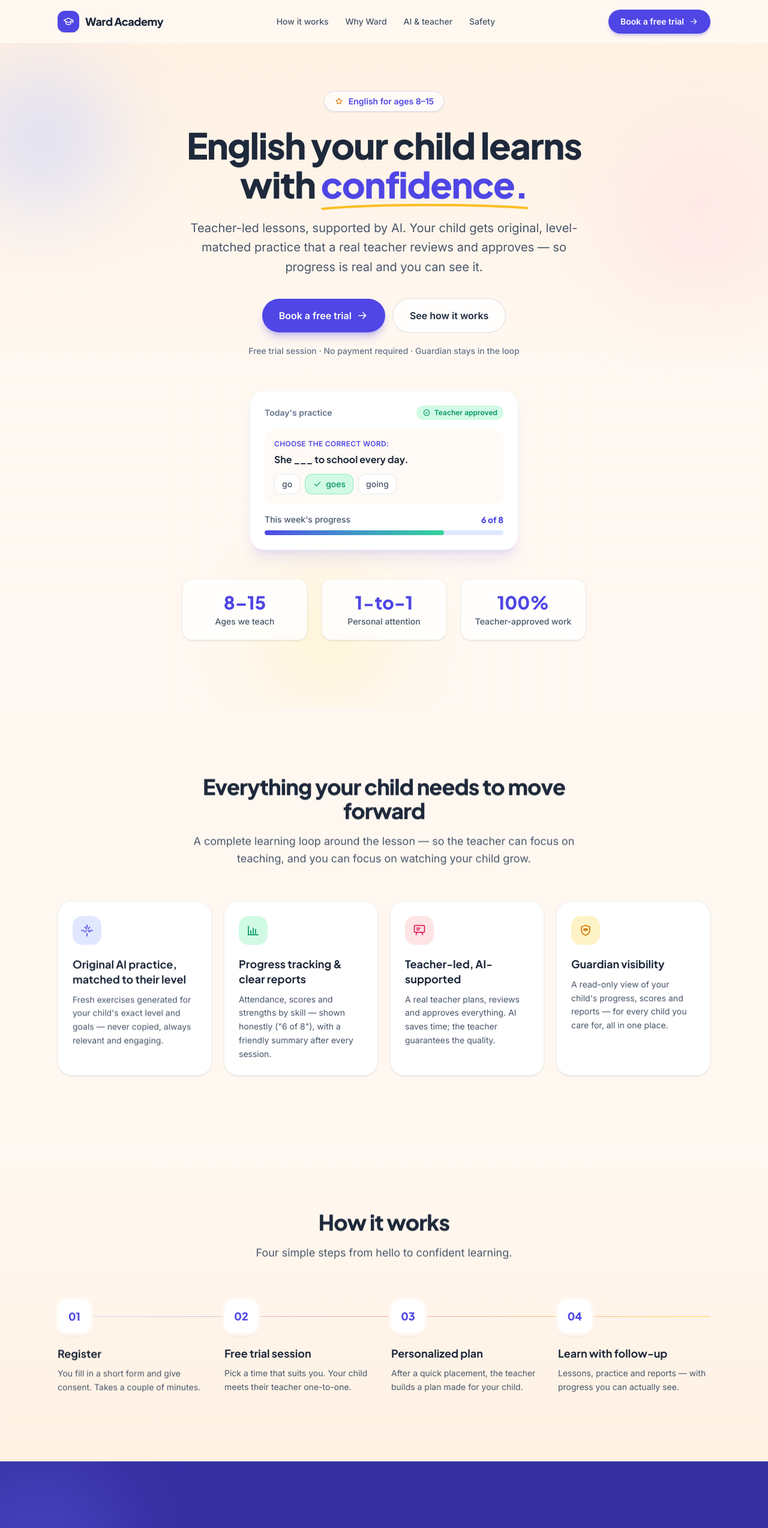
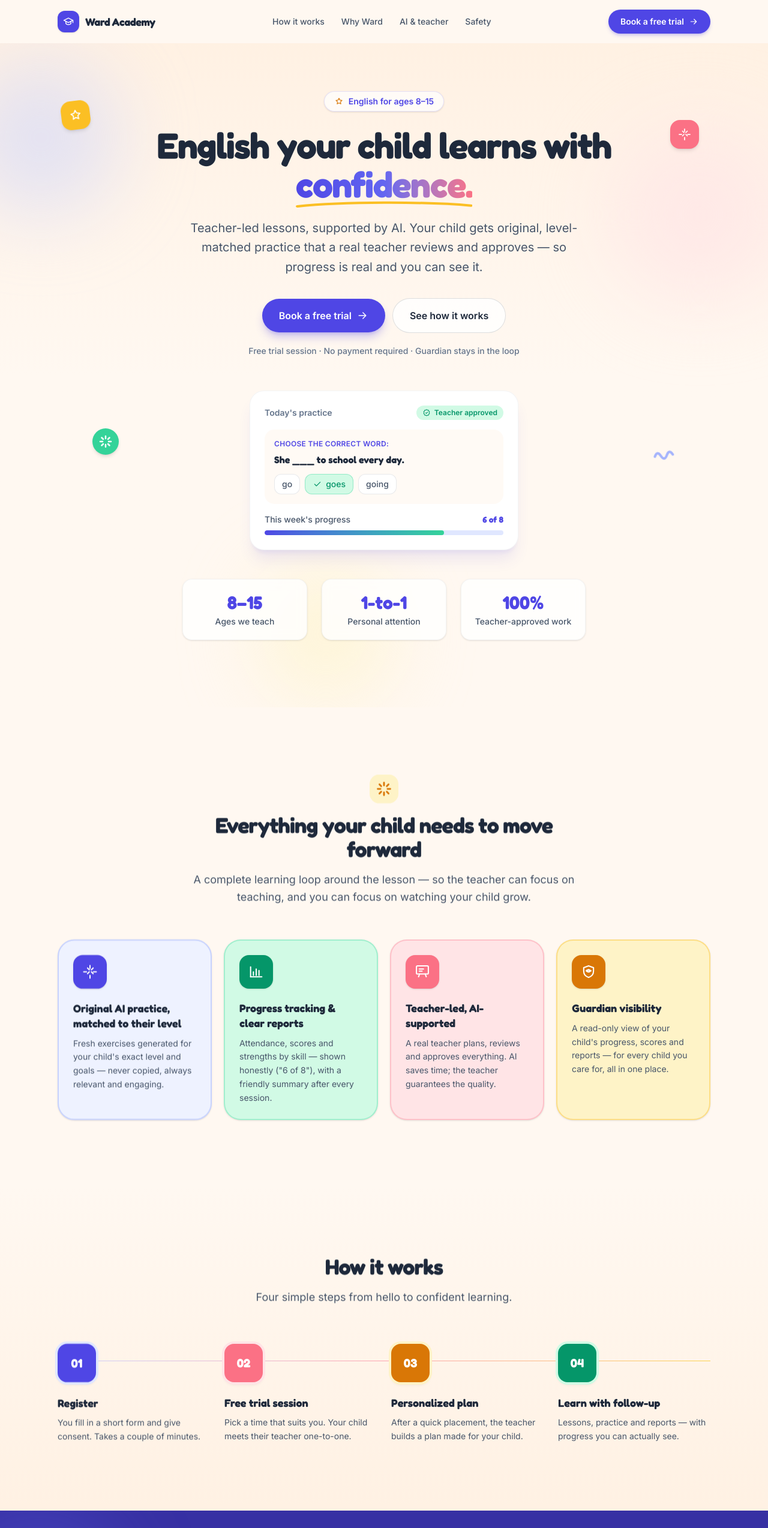
Before and after one commit to diyaaldinhafez/wardacademy, a Next.js app: page / in a window 1280 px wide. Shown: the top 2547 px of the page at 60% size. Built offline with nearby package versions, Linux system fonts and the light colour scheme.

Commit message:
Make landing warmer & more playful for young learners (Fredoka font, colorful cards, doodles)

```diff
--- a/app/globals.css
+++ b/app/globals.css
@@ -9,7 +9,7 @@
 @theme {
   /* Fonts (wired up in app/layout.tsx via next/font) */
   --font-sans: var(--font-inter);
-  --font-display: var(--font-jakarta);
+  --font-display: var(--font-fredoka);
 
   /* Brand — Indigo: knowledge, trust, modern */
   --color-brand-50: #eef2ff;
@@ -104,6 +104,30 @@ body {
   animation: float-slower 12s ease-in-out infinite;
 }
 
+/* Playful doodle motion — gentle wiggle & spin for decorative stickers */
+@keyframes wiggle {
+  0%, 100% { transform: rotate(-7deg); }
+  50% { transform: rotate(7deg); }
+}
+@keyframes spin-slow {
+  to { transform: rotate(360deg); }
+}
+@keyframes bob {
+  0%, 100% { transform: translateY(0); }
+  50% { transform: translateY(-10px); }
+}
+.animate-wiggle { animation: wiggle 3.5s ease-in-out infinite; }
+.animate-spin-slow { animation: spin-slow 18s linear infinite; }
+.animate-bob { animation: bob 4s ease-in-out infinite; }
+
+/* Playful "pop" on hover for cards/buttons that opt in */
+.hover-pop {
+  transition: transform 0.25s cubic-bezier(0.34, 1.56, 0.64, 1), box-shadow 0.25s ease;
+}
+.hover-pop:hover {
+  transform: translateY(-6px);
+}
+
 /* Scroll-reveal: elements start hidden, .is-visible reveals them */
 .reveal {
   opacity: 0;
@@ -123,8 +147,14 @@ body {
     scroll-behavior: auto;
   }
   .animate-float-slow,
-  .animate-float-slower {
+  .animate-float-slower,
+  .animate-wiggle,
+  .animate-spin-slow,
+  .animate-bob {
     animation: none;
+  }
+  .hover-pop {
+    transition: none;
   }
   .reveal {
     opacity: 1;
--- a/app/layout.tsx
+++ b/app/layout.tsx
@@ -1,5 +1,5 @@
 import type { Metadata } from "next";
-import { Inter, Plus_Jakarta_Sans } from "next/font/google";
+import { Inter, Fredoka } from "next/font/google";
 import "./globals.css";
 
 const inter = Inter({
@@ -8,10 +8,11 @@ const inter = Inter({
   display: "swap",
 });
 
-const jakarta = Plus_Jakarta_Sans({
-  variable: "--font-jakarta",
+// Fredoka — rounded & friendly: warm for young learners, still clean for parents
+const fredoka = Fredoka({
+  variable: "--font-fredoka",
   subsets: ["latin"],
-  weight: ["500", "600", "700", "800"],
+  weight: ["400", "500", "600", "700"],
   display: "swap",
 });
 
@@ -30,7 +31,7 @@ export default function RootLayout({
     <html
       lang="en"
       dir="ltr"
-      className={`${inter.variable} ${jakarta.variable} h-full antialiased`}
+      className={`${inter.variable} ${fredoka.variable} h-full antialiased`}
     >
       <body className="min-h-full flex flex-col bg-cream text-ink">
         {children}
--- a/components/Features.tsx
+++ b/components/Features.tsx
@@ -2,12 +2,12 @@ import { features } from "@/lib/content";
 import Icon, { type IconName } from "./Icon";
 import Reveal from "./Reveal";
 
-/** Accent → tailwind classes for each card's icon badge. */
-const accentClasses: Record<string, string> = {
-  brand: "bg-brand-100 text-brand",
-  mint: "bg-mint-100 text-mint-600",
-  coral: "bg-coral-100 text-coral-600",
-  amber: "bg-amber-100 text-amber-600",
+/** Accent → playful card tint + icon badge styles. */
+const accentClasses: Record<string, { card: string; badge: string }> = {
+  brand: { card: "bg-brand-50 border-brand-200", badge: "bg-brand text-white" },
+  mint: { card: "bg-mint-100 border-mint/30", badge: "bg-mint-600 text-white" },
+  coral: { card: "bg-coral-100 border-coral/30", badge: "bg-coral text-white" },
+  amber: { card: "bg-amber-100 border-amber/40", badge: "bg-amber-600 text-white" },
 };
 
 export default function Features() {
@@ -15,6 +15,9 @@ export default function Features() {
     <section id="features" className="bg-cream py-20 sm:py-28">
       <div className="mx-auto max-w-6xl px-5 sm:px-8">
         <Reveal className="mx-auto max-w-2xl text-center">
+          <span className="mx-auto mb-4 flex h-12 w-12 items-center justify-center rounded-2xl bg-amber-100 text-amber-600">
+            <Icon name="burst" className="h-7 w-7" />
+          </span>
           <h2 className="font-display text-3xl font-extrabold tracking-tight text-ink sm:text-4xl">
             {features.heading}
           </h2>
@@ -30,11 +33,13 @@ export default function Features() {
               delay={i * 90}
               className="group h-full"
             >
-              <article className="flex h-full flex-col rounded-3xl border border-ink/5 bg-white p-6 shadow-sm transition-all duration-300 hover:-translate-y-1.5 hover:shadow-xl">
+              <article
+                className={`hover-pop flex h-full flex-col rounded-[1.75rem] border-2 ${accentClasses[card.accent].card} p-6 shadow-sm hover:shadow-xl`}
+              >
                 <span
-                  className={`grid h-12 w-12 place-items-center rounded-2xl ${accentClasses[card.accent]} transition-transform duration-300 group-hover:scale-110`}
+                  className={`grid h-14 w-14 place-items-center rounded-2xl ${accentClasses[card.accent].badge} shadow-sm transition-transform duration-300 group-hover:-rotate-6 group-hover:scale-110`}
                 >
-                  <Icon name={card.icon as IconName} className="h-6 w-6" />
+                  <Icon name={card.icon as IconName} className="h-7 w-7" />
                 </span>
                 <h3 className="mt-5 font-display text-lg font-bold leading-snug text-ink">
                   {card.title}
--- a/components/Hero.tsx
+++ b/components/Hero.tsx
@@ -14,6 +14,22 @@ export default function Hero() {
         <div className="animate-float-slow absolute bottom-0 left-1/3 h-56 w-56 rounded-full bg-amber-100/60 blur-3xl" />
       </div>
 
+      {/* Playful floating stickers */}
+      <div aria-hidden className="pointer-events-none absolute inset-0 hidden sm:block">
+        <span className="animate-wiggle absolute left-[8%] top-24 grid h-12 w-12 place-items-center rounded-2xl bg-amber text-white shadow-md">
+          <Icon name="star" className="h-6 w-6" />
+        </span>
+        <span className="animate-bob absolute right-[9%] top-32 grid h-12 w-12 place-items-center rounded-2xl bg-coral text-white shadow-md">
+          <Icon name="sparkles" className="h-6 w-6" />
+        </span>
+        <span className="animate-spin-slow absolute left-[12%] top-[58%] grid h-11 w-11 place-items-center rounded-full bg-mint text-white shadow-md">
+          <Icon name="burst" className="h-6 w-6" />
+        </span>
+        <span className="animate-wiggle absolute right-[12%] top-[60%] text-brand-300">
+          <Icon name="squiggle" className="h-10 w-10" />
+        </span>
+      </div>
+
       <div className="relative mx-auto max-w-6xl px-5 pb-20 pt-14 sm:px-8 sm:pb-28 sm:pt-20">
         <div className="mx-auto max-w-3xl text-center">
           {/* Eyebrow */}
@@ -26,8 +42,10 @@ export default function Hero() {
           <h1 className="mt-6 font-display text-4xl font-extrabold leading-[1.08] tracking-tight text-ink sm:text-6xl">
             {hero.titleLines.map((line) =>
               line === hero.highlight ? (
-                <span key={line} className="relative text-brand sm:whitespace-nowrap">
-                  {line}
+                <span key={line} className="relative inline-block sm:whitespace-nowrap">
+                  <span className="bg-gradient-to-r from-brand via-brand-500 to-coral bg-clip-text text-transparent">
+                    {line}
+                  </span>
                   <svg
                     aria-hidden
                     viewBox="0 0 300 24"
@@ -60,7 +78,7 @@ export default function Hero() {
           <div className="mt-9 flex flex-col items-center justify-center gap-3 sm:flex-row">
             <a
               href="#signup"
-              className="inline-flex w-full items-center justify-center gap-2 rounded-full bg-brand px-7 py-4 text-base font-semibold text-white shadow-lg shadow-brand/30 transition-all hover:-translate-y-0.5 hover:bg-brand-700 hover:shadow-xl sm:w-auto"
+              className="inline-flex w-full items-center justify-center gap-2 rounded-full bg-brand px-7 py-4 text-base font-semibold text-white shadow-lg shadow-brand/30 transition-all hover:-translate-y-0.5 hover:bg-brand-700 hover:shadow-xl active:scale-95 sm:w-auto"
             >
               {hero.primaryCta}
               <Icon name="arrow-right" className="h-5 w-5" />
--- a/components/HowItWorks.tsx
+++ b/components/HowItWorks.tsx
@@ -1,5 +1,13 @@
 import { howItWorks } from "@/lib/content";
 import Reveal from "./Reveal";
+
+/** Bright, distinct color per step — playful but coordinated. */
+const stepColors = [
+  "bg-brand text-white ring-brand-100",
+  "bg-coral text-white ring-coral-100",
+  "bg-amber-600 text-white ring-amber-100",
+  "bg-mint-600 text-white ring-mint-100",
+];
 
 export default function HowItWorks() {
   return (
@@ -24,9 +32,11 @@ export default function HowItWorks() {
             className="absolute left-0 right-0 top-7 hidden h-px bg-gradient-to-r from-brand-200 via-coral-300 to-amber-300 lg:block"
           />
           {howItWorks.steps.map((step, i) => (
-            <Reveal as="li" key={step.number} delay={i * 70} className="relative">
+            <Reveal as="li" key={step.number} delay={i * 70} className="group relative">
               <div className="flex flex-col items-center text-center lg:items-start lg:text-left">
-                <span className="relative z-10 grid h-14 w-14 place-items-center rounded-2xl bg-white font-display text-lg font-extrabold text-brand shadow-md ring-4 ring-cream">
+                <span
+                  className={`relative z-10 grid h-16 w-16 place-items-center rounded-2xl font-display text-xl font-bold shadow-md ring-4 transition-transform duration-300 group-hover:-rotate-6 group-hover:scale-110 ${stepColors[i % stepColors.length]}`}
+                >
                   {step.number}
                 </span>
                 <h3 className="mt-5 font-display text-lg font-bold text-ink">
--- a/components/Icon.tsx
+++ b/components/Icon.tsx
@@ -16,7 +16,10 @@ export type IconName =
   | "menu"
   | "close"
   | "check"
-  | "star";
+  | "star"
+  | "squiggle"
+  | "burst"
+  | "loop";
 
 type Props = SVGProps<SVGSVGElement> & { name: IconName };
 
@@ -73,6 +76,19 @@ const paths: Record<IconName, React.ReactNode> = {
   star: (
     <path d="m12 4 2.3 4.7 5.2.8-3.8 3.7.9 5.1-4.6-2.4-4.6 2.4.9-5.1L4.5 9.5l5.2-.8z" />
   ),
+  // --- decorative doodles ---
+  squiggle: (
+    <path d="M3 14c2-4 4-4 6 0s4 4 6 0 4-4 6 0" strokeWidth={2.5} />
+  ),
+  burst: (
+    <>
+      <path d="M12 3v4M12 17v4M3 12h4M17 12h4" strokeWidth={2.5} />
+      <path d="M5.5 5.5 8 8M16 16l2.5 2.5M18.5 5.5 16 8M8 16l-2.5 2.5" strokeWidth={2.5} />
+    </>
+  ),
+  loop: (
+    <path d="M5 12c0-2 1.5-3.5 3.5-3.5S12 10 12 12s1.5 3.5 3.5 3.5S19 14 19 12" strokeWidth={2.5} />
+  ),
 };
 
 export default function Icon({ name, ...props }: Props) {
--- a/components/SignupSection.tsx
+++ b/components/SignupSection.tsx
@@ -108,7 +108,7 @@ export default function SignupSection() {
 
               <button
                 type="submit"
-                className="mt-1 inline-flex w-full items-center justify-center gap-2 rounded-full bg-brand px-7 py-4 text-base font-semibold text-white shadow-lg shadow-brand/30 transition-all hover:-translate-y-0.5 hover:bg-brand-700 hover:shadow-xl"
+                className="mt-1 inline-flex w-full items-center justify-center gap-2 rounded-full bg-brand px-7 py-4 text-base font-semibold text-white shadow-lg shadow-brand/30 transition-all hover:-translate-y-0.5 hover:bg-brand-700 hover:shadow-xl active:scale-[0.98]"
               >
                 {signup.submit}
                 <Icon name="arrow-right" className="h-5 w-5" />
```
